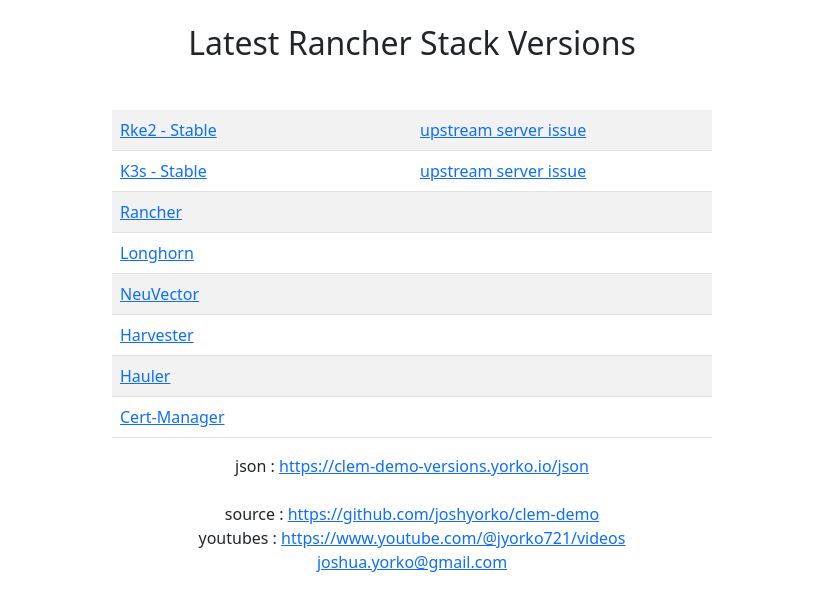
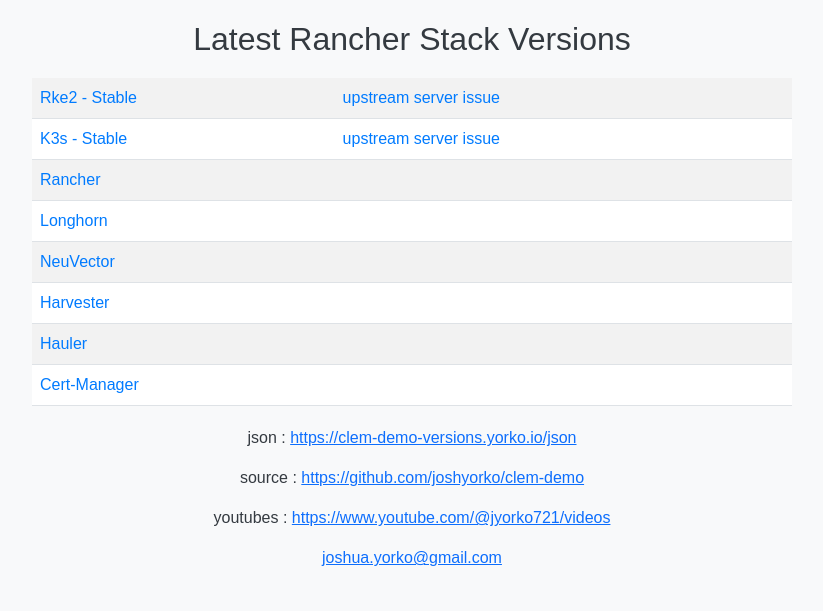
Before and after one commit to joshyorko/clem-demo, a Flask app: page / in a window 1280 px wide. Shown: the top 611 px of the page, without its empty margins (228-1051 px from the left). Run offline with Flask 3, Linux system fonts and the light colour scheme; data that the repository does not hold is empty; some libraries are stand-ins or nearby versions.

Commit message:
Improve HTML for modern and appealing design
---

For more details, open the [Copilot Workspace session](https://copilot-workspace.githubnext.com/joshyorko/clem-demo?shareId=XXXX-XXXX-XXXX-XXXX).

```diff
--- a/templates/index.html
+++ b/templates/index.html
@@ -3,17 +3,44 @@
 <head>
     <title>Latest Rancher Stack Versions</title>
     <link rel="stylesheet" href="/static/bootstrap.min.css">
+    <style>
+        body {
+            font-family: Arial, sans-serif;
+            background-color: #f8f9fa;
+            color: #343a40;
+        }
+        .container {
+            max-width: 800px;
+            margin: 0 auto;
+            padding: 20px;
+        }
+        .table {
+            margin-top: 20px;
+        }
+        .table td {
+            vertical-align: middle;
+        }
+        .table a {
+            color: #007bff;
+            text-decoration: none;
+        }
+        .table a:hover {
+            text-decoration: underline;
+        }
+        .footer {
+            margin-top: 20px;
+            text-align: center;
+        }
+    </style>
 </head>
 <body>
-  <center>
-    <br>
-   <h2>Latest Rancher Stack Versions</h2>
-    <div class="container mt-5">
-      <table class="table table-striped w-auto">
+    <div class="container">
+        <h2 class="text-center">Latest Rancher Stack Versions</h2>
+        <table class="table table-striped table-responsive">
             <tbody>
                 <tr>
-            <td width="300"><a href="https://github.com/rancher/rke2">Rke2 - Stable</a></td>
-            <td width="300"><a href="https://github.com/rancher/rke2/releases/tag/{{rke_ver}}%2Brke2r1" target="new">{{rke_ver}}</a></td>
+                    <td><a href="https://github.com/rancher/rke2">Rke2 - Stable</a></td>
+                    <td><a href="https://github.com/rancher/rke2/releases/tag/{{rke_ver}}%2Brke2r1" target="new">{{rke_ver}}</a></td>
                 </tr>
                 <tr>
                     <td><a href="https://github.com/k3s-io/k3s">K3s - Stable</a></td>
@@ -45,12 +72,12 @@
                 </tr>
             </tbody>
         </table>
-      json : <a href="https://clem-demo-versions.yorko.io/json">https://clem-demo-versions.yorko.io/json</a><br><br>
-
-      source : <a href="https://github.com/joshyorko/clem-demo target="new">https://github.com/joshyorko/clem-demo</a><br>
-      youtubes : <a href="https://www.youtube.com/@jyorko721/videos target="new">https://www.youtube.com/@jyorko721/videos</a><br>
-      <a href="mailto:joshua.yorko@gmail.com" target="new">joshua.yorko@gmail.com</a>
+        <div class="footer">
+            <p>json : <a href="https://clem-demo-versions.yorko.io/json">https://clem-demo-versions.yorko.io/json</a></p>
+            <p>source : <a href="https://github.com/joshyorko/clem-demo" target="new">https://github.com/joshyorko/clem-demo</a></p>
+            <p>youtubes : <a href="https://www.youtube.com/@jyorko721/videos" target="new">https://www.youtube.com/@jyorko721/videos</a></p>
+            <p><a href="mailto:joshua.yorko@gmail.com" target="new">joshua.yorko@gmail.com</a></p>
         </div>
-  </center>
+    </div>
 </body>
 </html>
```
Lines whose indentation alone changed are shown as unchanged.
